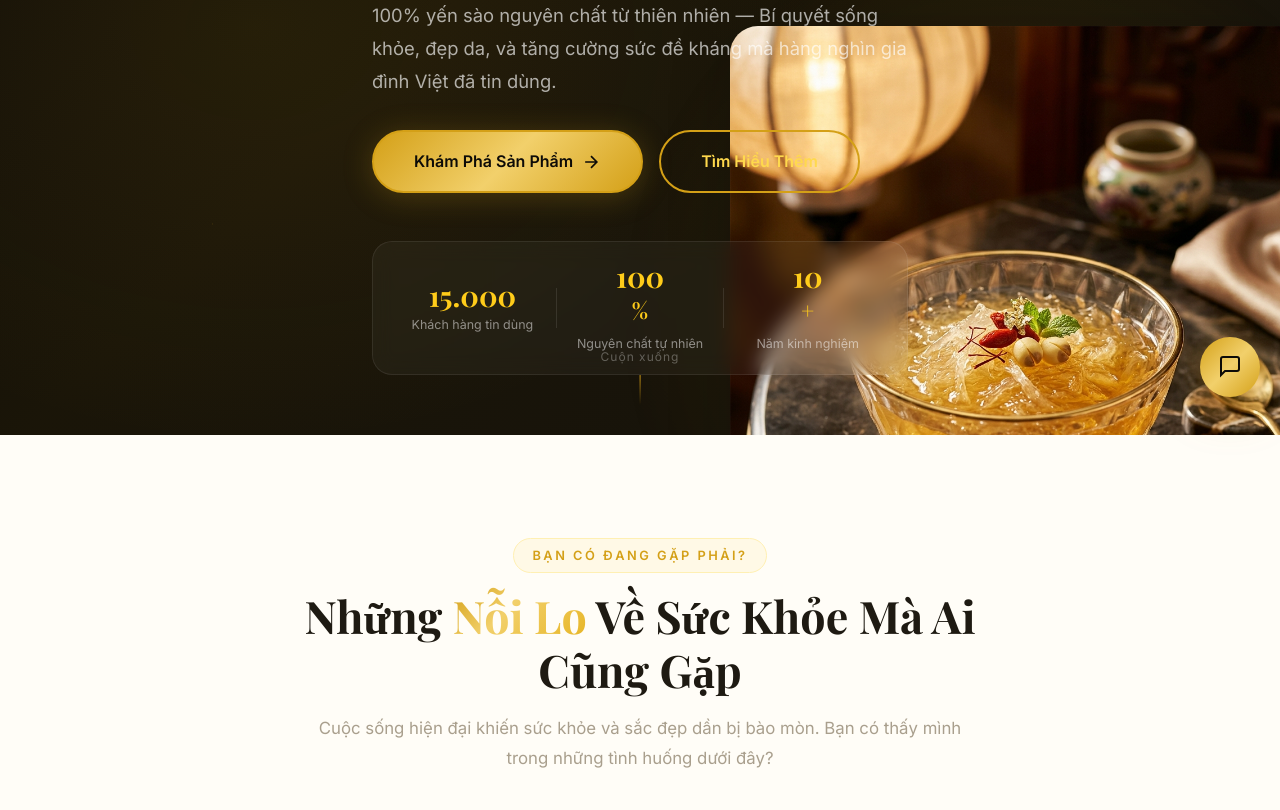
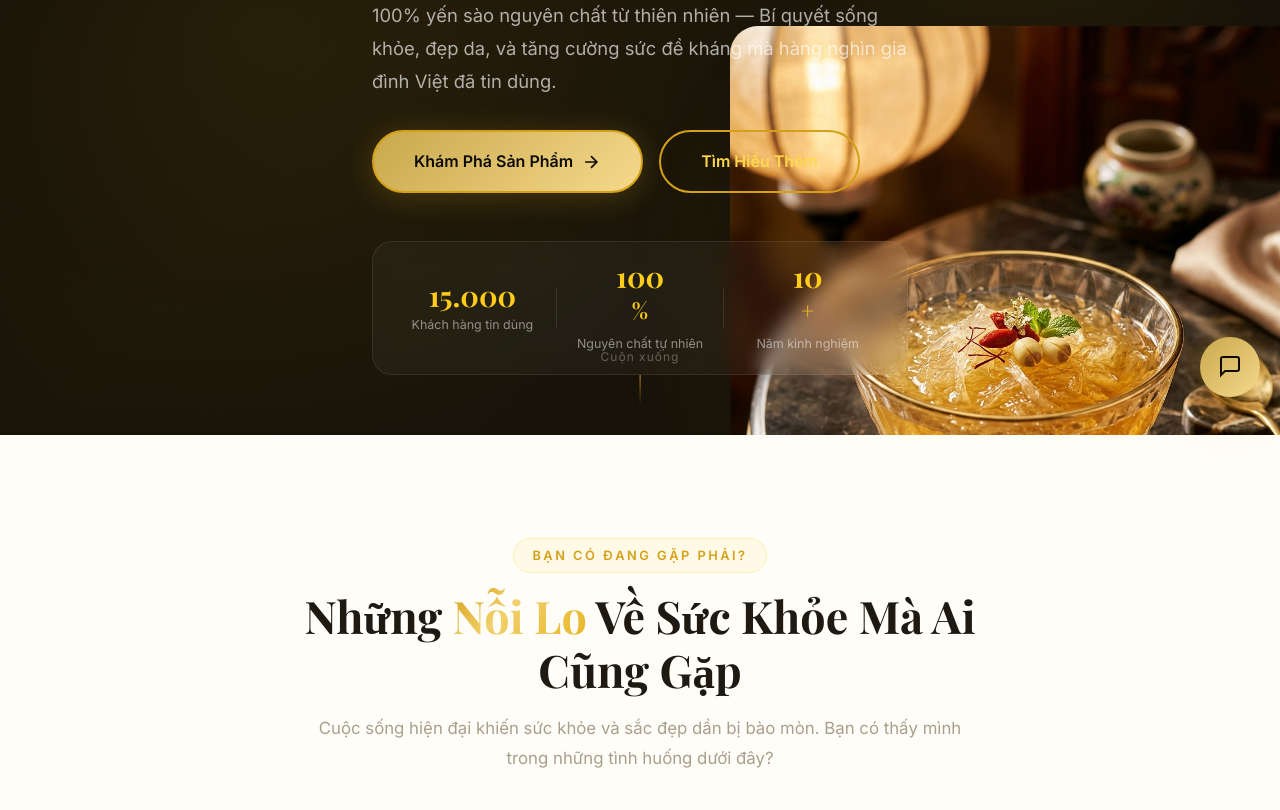
Before and after one commit to johnnth219-arch/Nestiva-landing, a plain HTML site: page index.html in a window 1280 px wide. Shown: the part 383-1193 px from the top of the page. Drawn offline with nearby package versions, Linux system fonts and the light colour scheme; a web font is replaced by a local one.

Commit message:
Update --gradient-gold variable

```diff
--- a/styles.css
+++ b/styles.css
@@ -36,7 +36,7 @@
     --green-accent: #27AE60;
 
     /* Gradients */
-    --gradient-gold: linear-gradient(135deg, #D4A017 0%, #F2D06B 50%, #D4A017 100%);
+    --gradient-gold: linear-gradient(135deg, #C9A84C, #F5D98C);
     --gradient-gold-text: linear-gradient(135deg, #D4A017 0%, #F2D06B 40%, #E6B422 100%);
     --gradient-dark: linear-gradient(180deg, #0D0B07 0%, #1E1A12 100%);
     --gradient-hero: linear-gradient(135deg, #0D0B07 0%, #1A1508 40%, #15120C 100%);
```
